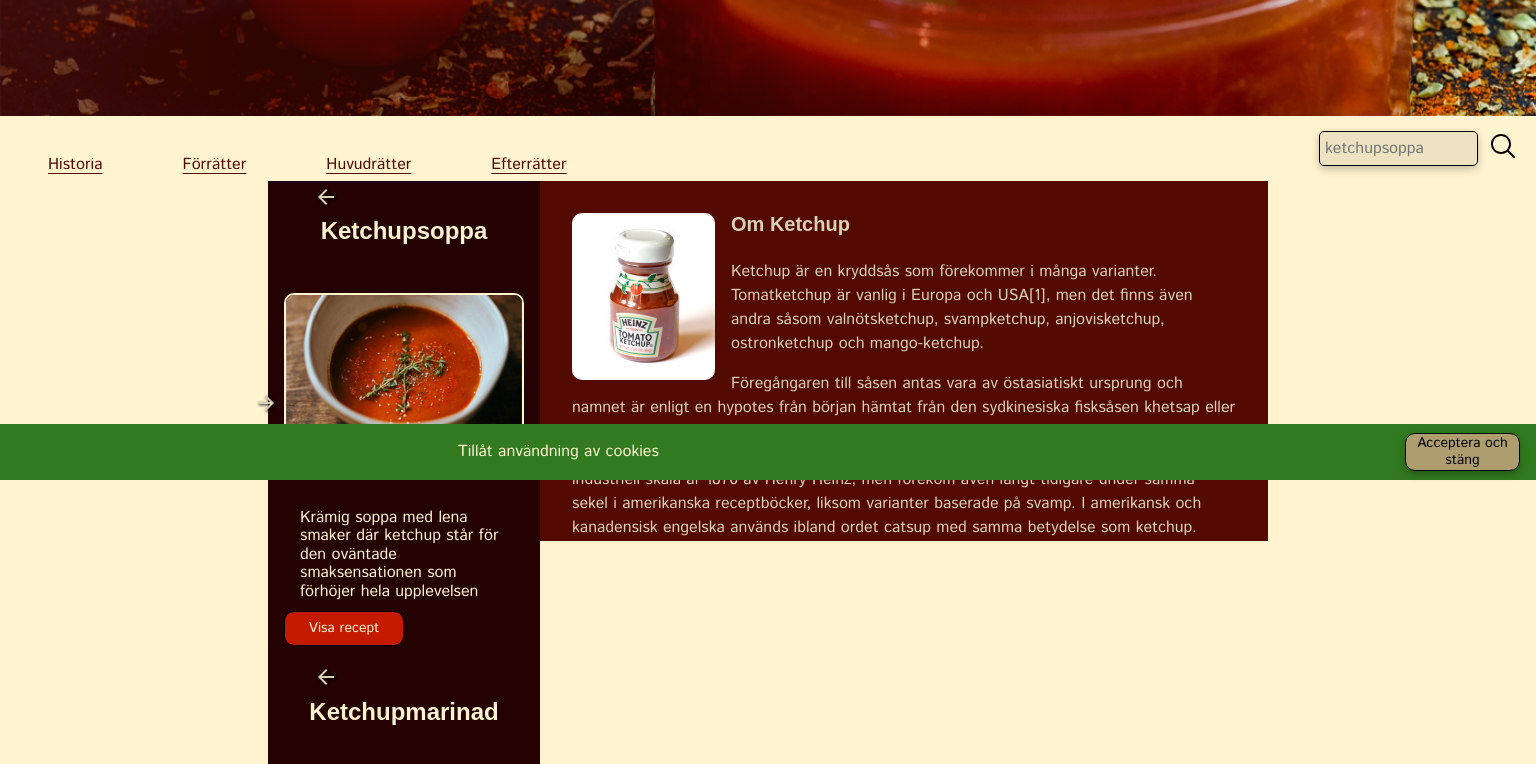
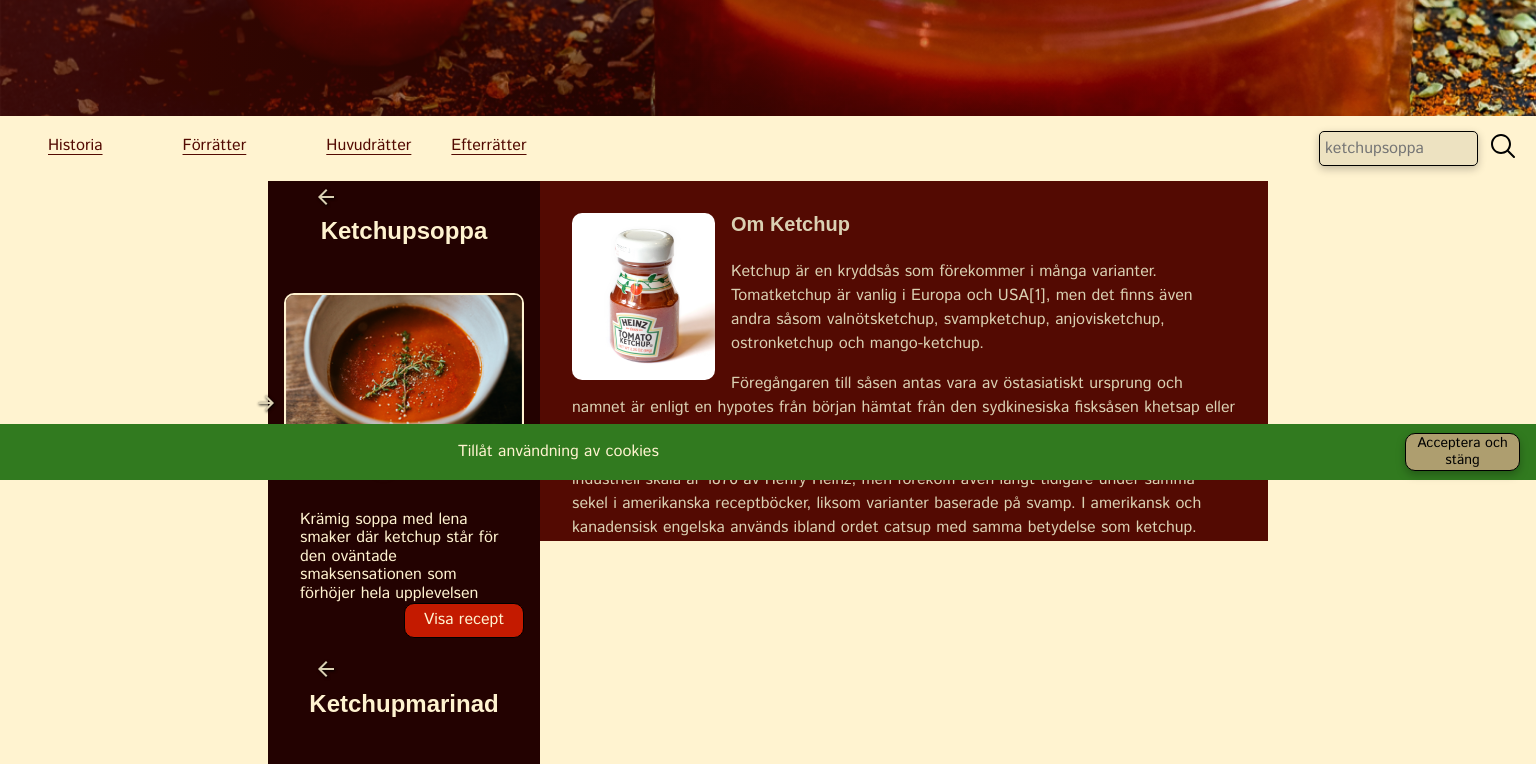
Before and after one commit to arnetzlinder/ketchupbloggen, a Vue app: page / in a window 1536 px wide. Shown: the part 320-1084 px from the top of the page. Built offline with nearby package versions, Linux system fonts and the light colour scheme; a web font is replaced by a local one.

Commit message:
:lipstick: css imgIndicators & textlinks nav

```diff
--- a/src/components/ArticleCard.vue
+++ b/src/components/ArticleCard.vue
@@ -40,7 +40,6 @@ export default {
 </script>
 
 <style lang="scss" scoped>
-
 .article-card {
   background-color: $secondaryColor300;
   color: $primaryColor100;
@@ -53,24 +52,29 @@ export default {
   }
 
   .imageplay {
-    margin: auto;
+    display: flex;
+    justify-content: center;
   }
+
   .figcaption {
     font-family: $secondaryFont;
     margin: 0 1rem;
+
   }
 
   button {
     background-color: $primaryColor200;
     color: $primaryColor100;
     font-family: $secondaryFont;
-    font-size: 0.875rem; // ta oss friheten att ändra till font size 15 pga acc standard?
+    font-size: 1rem; // ta oss friheten att ändra till font size 15 pga acc standard?
     width: 120px;
     height: 35px;
-    margin-left: auto;
-    margin-top: 10px;
     border-radius: 10px;
     border: 1px solid black;
+    display: flex;
+    justify-content: center;
+    align-items: center;
+    margin-left: auto;
 
     &:hover {
       background-color: #aa1700;
@@ -98,5 +102,4 @@ aside {
   background-color: $primaryColor200;
   color: $primaryColor100;
 }
-
 </style>
--- a/src/components/HamburgerBtn.vue
+++ b/src/components/HamburgerBtn.vue
@@ -40,12 +40,15 @@ button {
   align-items: center;
   text-align: center;
   display: inline;
+
   &:hover {
     background-color: #aa1700;
   }
+
   &:active {
     background-color: $secondaryColor200;
   }
+
   &:disabled {
     background-color: #939191;
   }
--- a/src/components/ImagePlay.vue
+++ b/src/components/ImagePlay.vue
@@ -16,10 +16,11 @@
       <!-- (variabel, variabelindex) i just denna loopen-->
       <!-- samma som:
                 for (let i = 0; i < imageData.length; i++) {
-                const item = imageData[i];
-                const div = document.createElement('div');
-                div.classList.add(currentIndex === i ? 'active' : ''); //forenklad if/else loop (om currentIndex === i är true; lägg på klass .active, annars inte)
-                div.setAttribute('key', i);
+                  const item = imageData[i];
+                  const div = document.createElement('div');
+                  div.classList.add(currentIndex === i ? 'active' : ''); //forenklad if/else loop (om currentIndex === i är true; lägg på klass .active, annars inte)
+                  div.setAttribute('key', i);
+                }
             måste sätta key så Vue vet vad den ska hålla koll på.
             https://stackoverflow.com/questions/49675988/how-to-get-the-v-for-index-in-vue-js
             https://vuejs.org/guide/essentials/list.html-->
@@ -104,6 +105,7 @@ img {
   box-shadow: 1px 1px 5px #333;
   position: relative;
   top: -40px;
+  border: 1px solid whitesmoke
 }
 
 .dots div.active {
--- a/src/components/MainMenu.vue
+++ b/src/components/MainMenu.vue
@@ -36,15 +36,14 @@ export default {
 
 <style scoped lang="scss">
 nav {
-  box-sizing: border-box;
-  background-color: #d9d9d9ec;
+  background-color: #d9d9d9;
   padding: 0;
   width: 275px;
   height: auto;
   outline: 1px solid #5a5a5a;
   border-radius: 8px;
-  margin-left: 8px;
   position: absolute;
+  margin-top: -14px;
   z-index: 10;
 
   h2 {
@@ -105,23 +104,27 @@ a {
 
 @media screen and (min-width: 1440px) {
   nav {
-    background-color: $primaryColor100;
     outline: none;
     padding: 0;
     width: 100%;
-    height: auto;
+    height: 0;
     margin-left: 8px;
 
     ul {
-      display: block;
       display: flex;
       flex-direction: row;
-      position: absolute;
-      top: -25px;
+      align-items: center;
+      position: relative;
+      top: -30px;
 
       li {
         margin: 0 2.5rem;
       }
+
+      li:last-child {
+      margin: 0;
+      padding: 0;
+    }
     }
 
     h2 {
--- a/src/components/NavBar.vue
+++ b/src/components/NavBar.vue
@@ -1,6 +1,6 @@
 <template>
   <div class="nav-container">
-    <HamburgerBtn @menu-click="toggleMenu" />
+    <HamburgerBtn @menu-click="toggleMenu"/>
     <!-- Här kopplas klick-eventet "menu-click" ihop från komponenten "HamburgerBtn" (se rad 16 i HamburgerBtn.vue) @-tecken används för att koppla event. -->
     <SearchMenu />
   </div>
```
